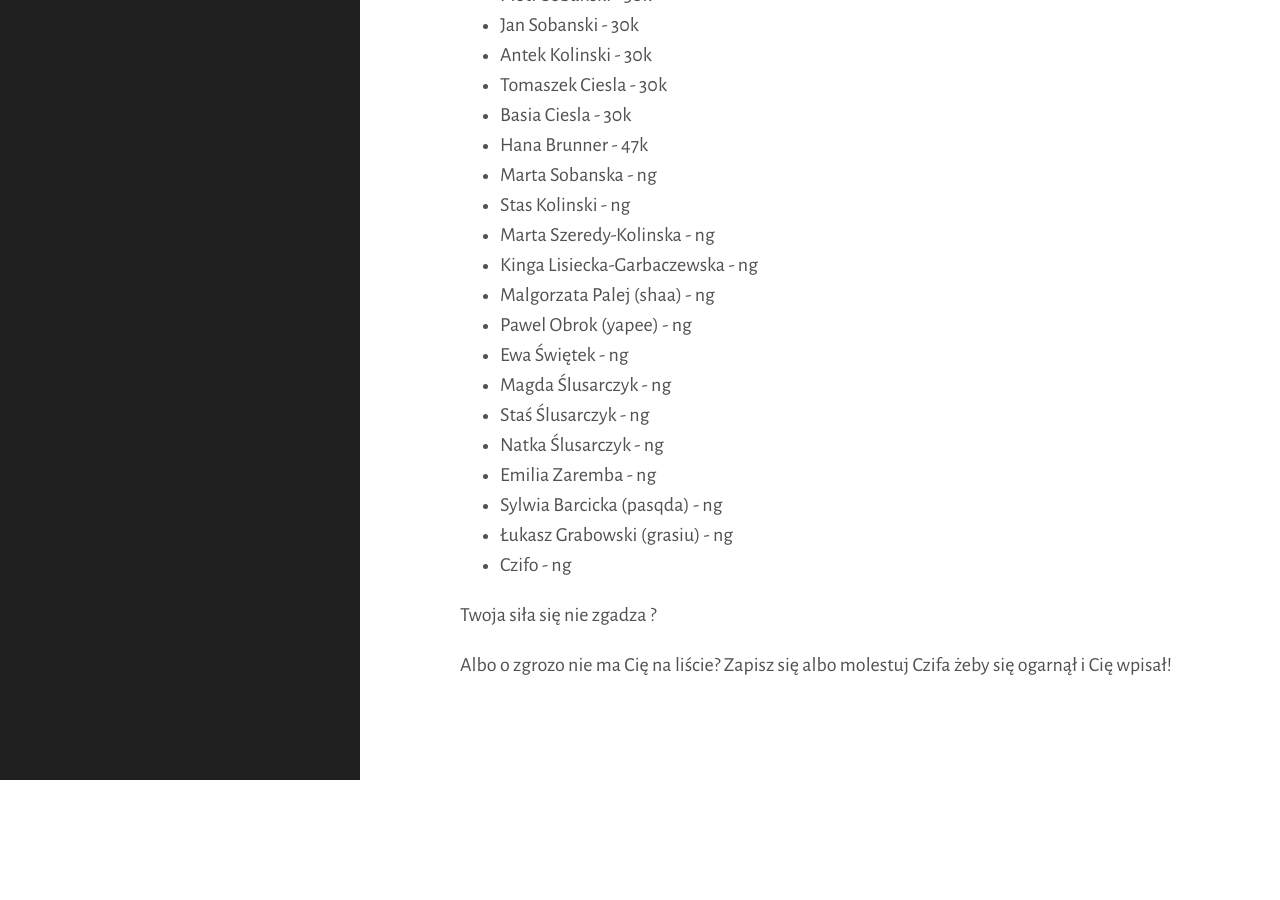
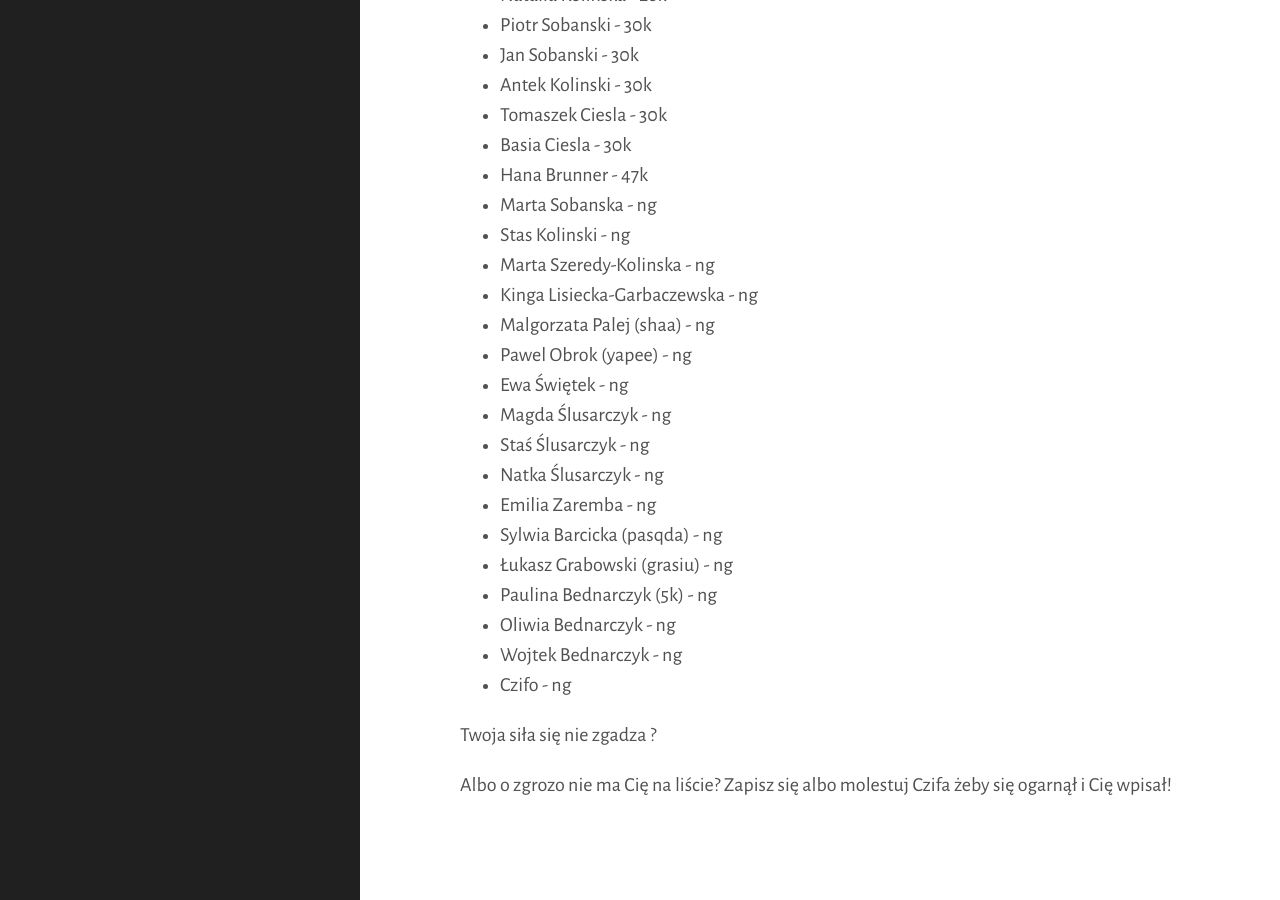
Before and after one commit to tasuki/lsg, a Jekyll site: the page built from zarejestrowani.md, in a window 1280 px wide and 900 px high, scrolled down 1100 px. Built offline with Jekyll 4.4.1, drawn with Linux system fonts in a browser that asks for light colours; before the commit the page ends 1880 px from its top, so only the background shows below that; some of the changed text lies outside the part shown.

Commit message:
Update zarejestrowani.md

```diff
--- a/zarejestrowani.md
+++ b/zarejestrowani.md
@@ -57,6 +58,9 @@ Zarejestrowani uczestnicy, mniej więcej według stopnia:
 - Emilia Zaremba - ng
 - Sylwia Barcicka (pasqda) - ng
 - Łukasz Grabowski (grasiu) - ng
+- Paulina Bednarczyk (5k) - ng
+- Oliwia Bednarczyk - ng
+- Wojtek Bednarczyk - ng
 - Czifo - ng
 
 
```
Also changed, not shown: other parts of zarejestrowani.md (+1 -0 lines).
